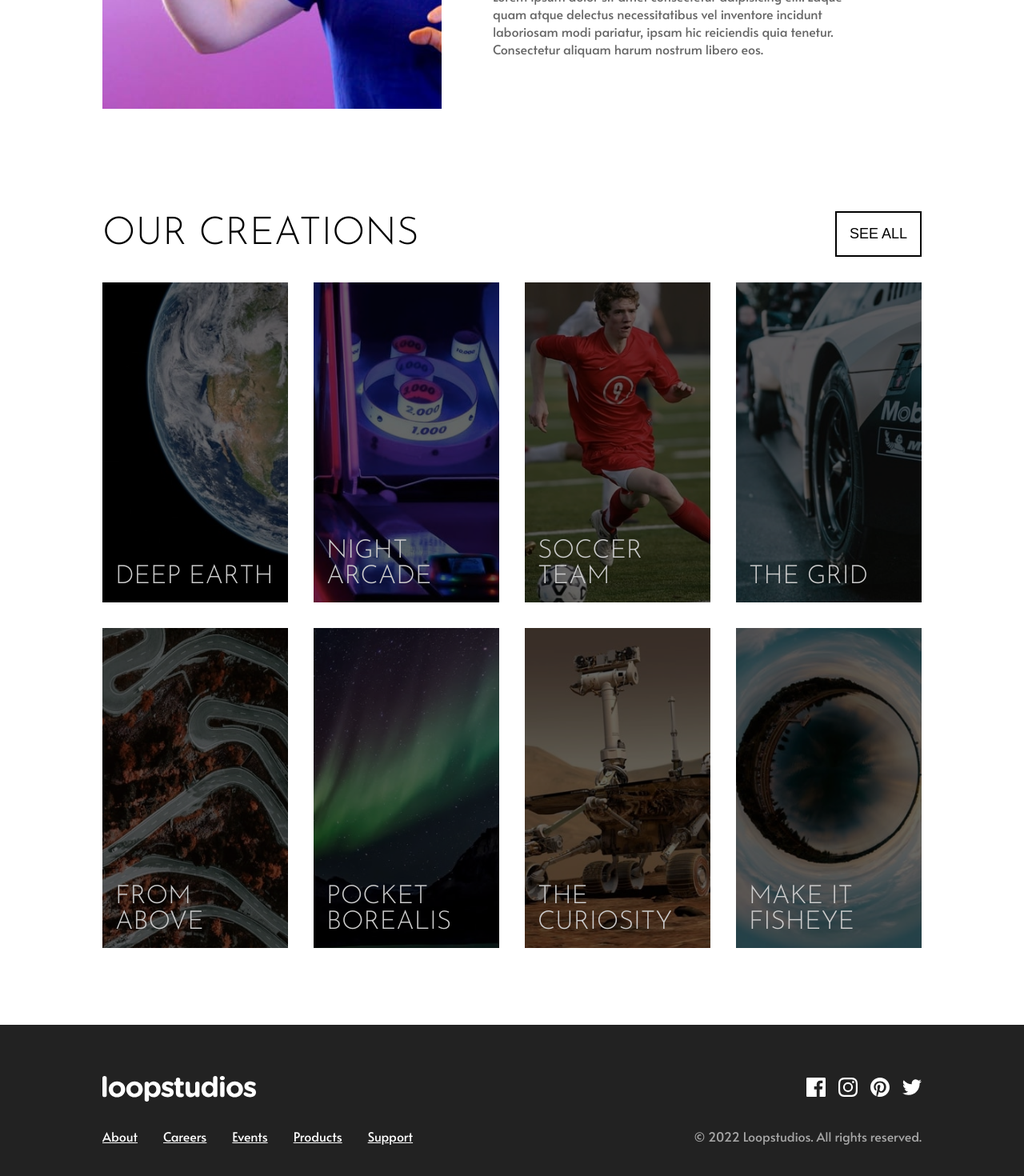
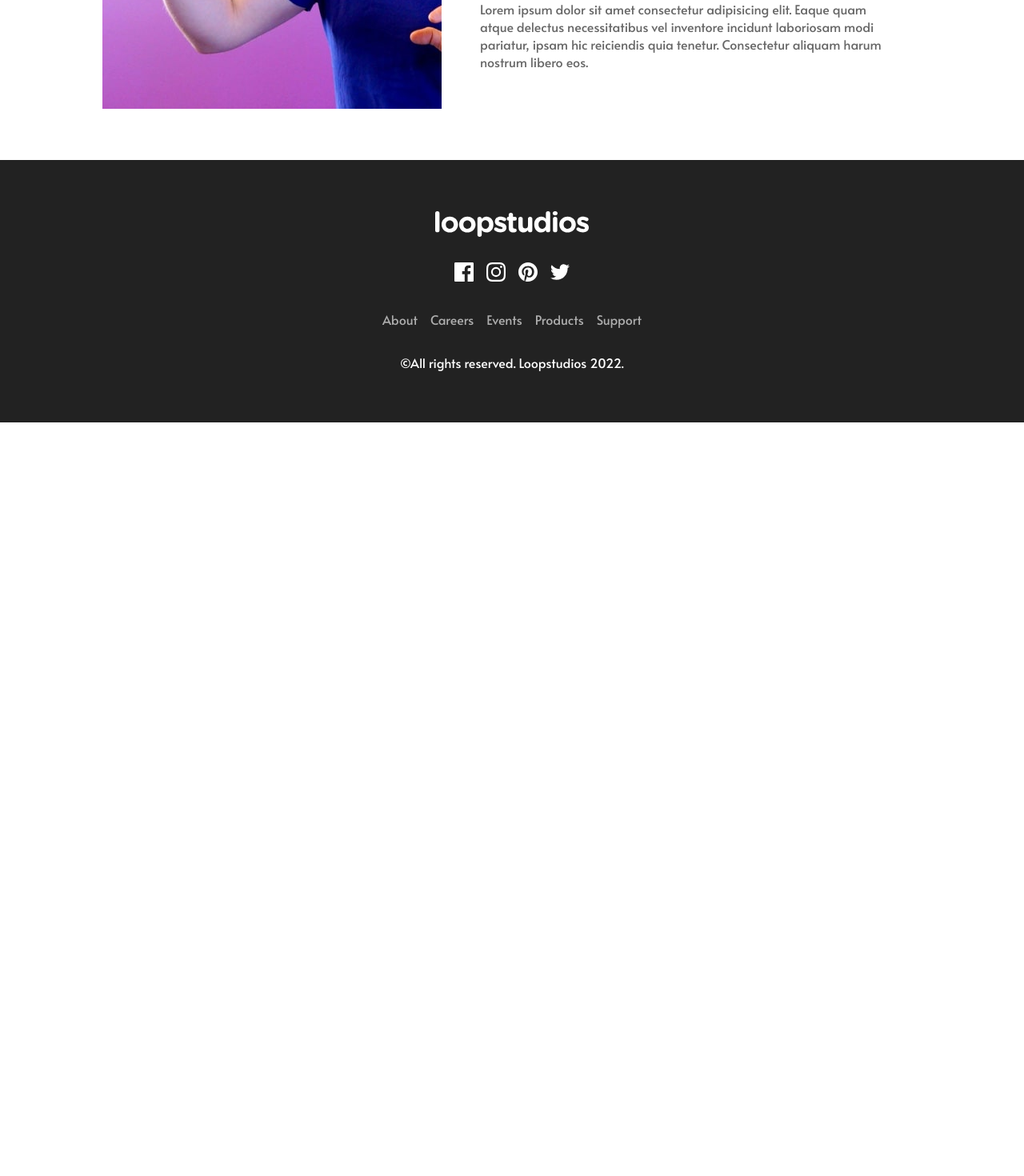
Before and after one commit to m4zeboy/loopstudios-landing-page, a React (Vite) app: page / in a window 1280 px wide. Shown: the part 1078-2548 px from the top of the page at 80% size. After the commit the page ends 1606 px from the top, so only its background shows below. Built offline with nearby package versions, Linux system fonts and the light colour scheme.

Commit message:
second commit - refact

```diff
--- a/src/App.jsx
+++ b/src/App.jsx
@@ -6,114 +6,115 @@ import { DesktopOnly } from './components/DesktopOnly'
 import interactive from './assets/images/mobile/image-interactive.jpg'
 import creations from './services/creations.json'
 import { Footer } from './components/Footer'
+import { Interactive } from './components/Interactive'
 
-const SectionInteractive = () => {
-  return (
-    <section id="interactive">
-      <Container>
-        <DesktopOnly>
-          <div
-            id="interactive-desktop-section"
-            style={{
-              background: `url(${interactive}) left top/contain no-repeat`,
-              height: '500px',
-            }}
-          >
-            <div
-              className="interactive-text"
-              style={{
-                maxWidth: '600px',
-                padding: '4rem',
-              }}
-            >
-              <h2>The Leader in Interactive VR</h2>
-              <p>
-                Lorem ipsum dolor sit amet consectetur adipisicing elit. Eaque
-                quam atque delectus necessitatibus vel inventore incidunt
-                laboriosam modi pariatur, ipsam hic reiciendis quia tenetur.
-                Consectetur aliquam harum nostrum libero eos.
-              </p>
-            </div>
-          </div>
-        </DesktopOnly>
-        <MobileOnly>
-          <img src={interactive} alt="" width="100%" />
-          <div
-            className="interactive-text"
-            style={{
-              textAlign: 'center',
-              marginTop: '2rem',
-            }}
-          >
-            <h2>The Leader in Interactive VR</h2>
-            <p>
-              Lorem ipsum dolor sit amet consectetur adipisicing elit. Eaque
-              quam atque delectus necessitatibus vel inventore incidunt
-              laboriosam modi pariatur, ipsam hic reiciendis quia tenetur.
-              Consectetur aliquam harum nostrum libero eos.
-            </p>
-          </div>
-        </MobileOnly>
-      </Container>
-    </section>
-  )
-}
+// const SectionInteractive = () => {
+//   return (
+//     <section id="interactive">
+//       <Container>
+//         <DesktopOnly>
+//           <div
+//             id="interactive-desktop-section"
+//             style={{
+//               background: `url(${interactive}) left top/contain no-repeat`,
+//               height: '500px',
+//             }}
+//           >
+//             <div
+//               className="interactive-text"
+//               style={{
+//                 maxWidth: '600px',
+//                 padding: '4rem',
+//               }}
+//             >
+//               <h2>The Leader in Interactive VR</h2>
+//               <p>
+//                 Lorem ipsum dolor sit amet consectetur adipisicing elit. Eaque
+//                 quam atque delectus necessitatibus vel inventore incidunt
+//                 laboriosam modi pariatur, ipsam hic reiciendis quia tenetur.
+//                 Consectetur aliquam harum nostrum libero eos.
+//               </p>
+//             </div>
+//           </div>
+//         </DesktopOnly>
+//         <MobileOnly>
+//           <img src={interactive} alt="" width="100%" />
+//           <div
+//             className="interactive-text"
+//             style={{
+//               textAlign: 'center',
+//               marginTop: '2rem',
+//             }}
+//           >
+//             <h2>The Leader in Interactive VR</h2>
+//             <p>
+//               Lorem ipsum dolor sit amet consectetur adipisicing elit. Eaque
+//               quam atque delectus necessitatibus vel inventore incidunt
+//               laboriosam modi pariatur, ipsam hic reiciendis quia tenetur.
+//               Consectetur aliquam harum nostrum libero eos.
+//             </p>
+//           </div>
+//         </MobileOnly>
+//       </Container>
+//     </section>
+//   )
+// }
 
-const SectioOurCreations = () => {
-  return (
-    <section id="our-creations">
-      <Container>
-        <MobileOnly>
-          <header className="section-header">
-            <h2>OUR CREATIONS</h2>
-          </header>
-          <main className="section-main">
-            <ul>
-              {creations.map((creation,index) => {
-                return (
-                  <li key={index}
-                    style={{
-                      background: `url('${creation.image.mobile}') center top/cover no-repeat`,
-                    }}
-                  >
-                    <h3>{creation.title}</h3>
-                  </li>
-                )
-              })}
-            </ul>
-          </main>
-          <footer className="section-footer">
-            <button>SEE ALL</button>
-          </footer>
-        </MobileOnly>
-        <DesktopOnly>
-          <div id="our-creations-desktop-section">
-            <header className="section-header">
-              <h2>OUR CREATIONS</h2>
-              <button>SEE ALL</button>
-            </header>
-            <main className="section-main">
-              <ul>
-                {creations.map((creation,index) => {
-                  return (
-                    <li key={index}
-                      style={{
-                        background: `url('${creation.image.desktop}') center top/cover no-repeat`,
-                      }}
-                    >
-                      <h3>{creation.title}</h3>
-                    </li>
-                  )
-                })}
-              </ul>
-            </main>
-            <footer className="section-footer"></footer>
-          </div>
-        </DesktopOnly>
-      </Container>
-    </section>
-  )
-}
+// const SectioOurCreations = () => {
+//   return (
+//     <section id="our-creations">
+//       <Container>
+//         <MobileOnly>
+//           <header className="section-header">
+//             <h2>OUR CREATIONS</h2>
+//           </header>
+//           <main className="section-main">
+//             <ul>
+//               {creations.map((creation,index) => {
+//                 return (
+//                   <li key={index}
+//                     style={{
+//                       background: `url('${creation.image.mobile}') center top/cover no-repeat`,
+//                     }}
+//                   >
+//                     <h3>{creation.title}</h3>
+//                   </li>
+//                 )
+//               })}
+//             </ul>
+//           </main>
+//           <footer className="section-footer">
+//             <button>SEE ALL</button>
+//           </footer>
+//         </MobileOnly>
+//         <DesktopOnly>
+//           <div id="our-creations-desktop-section">
+//             <header className="section-header">
+//               <h2>OUR CREATIONS</h2>
+//               <button>SEE ALL</button>
+//             </header>
+//             <main className="section-main">
+//               <ul>
+//                 {creations.map((creation,index) => {
+//                   return (
+//                     <li key={index}
+//                       style={{
+//                         background: `url('${creation.image.desktop}') center top/cover no-repeat`,
+//                       }}
+//                     >
+//                       <h3>{creation.title}</h3>
+//                     </li>
+//                   )
+//                 })}
+//               </ul>
+//             </main>
+//             <footer className="section-footer"></footer>
+//           </div>
+//         </DesktopOnly>
+//       </Container>
+//     </section>
+//   )
+// }
 
 function App() {
   console.log(interactive)
@@ -121,8 +122,7 @@ function App() {
     <div className="App">
       <Hero />
       <main>
-        <SectionInteractive></SectionInteractive>
-        <SectioOurCreations></SectioOurCreations>
+        <Interactive/>
       </main>
       <Footer/>
     </div>
--- a/src/components/Footer/index.jsx
+++ b/src/components/Footer/index.jsx
@@ -1,97 +1,98 @@
 import React from 'react'
 import { Container } from '../Container'
+import logo from '../../assets/images/logo.svg'
+import './style.scss'
 
-import logo from '../../assets/images/logo.svg'
-import facebook from '../../assets/images/icon-facebook.svg'
-import instagram from '../../assets/images/icon-instagram.svg'
-import pinterest from '../../assets/images/icon-pinterest.svg'
-import twitter from '../../assets/images/icon-twitter.svg'
-import './style.scss'
-import { DesktopOnly } from '../DesktopOnly'
-import { MobileOnly } from '../MobileOnly'
+const socialMediaIconsData = [
+  {
+    title: 'Facebook',
+    src: 'src/assets/images/icon-facebook.svg',
+  },
+  {
+    title: 'Instagram',
+    src: 'src/assets/images/icon-instagram.svg',
+  },
+  {
+    title: 'Pinterest',
+    src: 'src/assets/images/icon-pinterest.svg',
+  },
+  {
+    title: 'Twitter',
+    src: 'src/assets/images/icon-twitter.svg',
+  },
+]
+
+const paginationData = [
+  {
+    title: 'About',
+    href: '#',
+  },
+  {
+    title: 'Careers',
+    href: '#',
+  },
+  {
+    title: 'Events',
+    href: '#',
+  },
+  {
+    title: 'Products',
+    href: '#',
+  },
+  {
+    title: 'Support',
+    href: '#',
+  },
+]
+
+const SocialMedia = ({ data }) => {
+  return (
+    <Container className="social-media">
+      <ul>
+        {data.map((icon) => {
+          return (
+            <li>
+              <a href="#">
+                <img
+                  src={icon.src}
+                  alt={icon.title + ' icon'}
+                  title={icon.title + ' icon'}
+                />
+              </a>
+            </li>
+          )
+        })}
+      </ul>
+    </Container>
+  )
+}
+
+const NavFooter = ({ data }) => {
+  return (
+    <nav className="nav-footer">
+      <ul>
+        {data.map((page) => {
+          return (
+            <li>
+              <a href={page.href}>{page.title}</a>
+            </li>
+          )
+        })}
+      </ul>
+    </nav>
+  )
+}
 
 export function Footer() {
   return (
     <footer className="app-footer">
       <Container>
-        <DesktopOnly>
-          <header className="footer-header">
-            <img src={logo} alt="" />
-            <ul>
-              <li>
-                <img src={facebook} alt="" />
-              </li>
-              <li>
-                <img src={instagram} alt="" />
-              </li>
-              <li>
-                <img src={pinterest} alt="" />
-              </li>
-              <li>
-                <img src={twitter} alt="" />
-              </li>
-            </ul>
-          </header>
-          <footer className="footer-footer">
-            <nav className="nav-footer">
-              <ul>
-                <li>
-                  <a href="#">About</a>
-                </li>
-                <li>
-                  <a href="#">Careers</a>
-                </li>
-                <li>
-                  <a href="#">Events</a>
-                </li>
-                <li>
-                  <a href="#">Products</a>
-                </li>
-                <li>
-                  <a href="#">Support</a>
-                </li>
-              </ul>
-            </nav>
-            <p>&copy; 2022 Loopstudios. All rights reserved.</p>
-          </footer>
-        </DesktopOnly>
-        <MobileOnly>
-          <div id="mobile-footer">
-            <img src={logo} alt="" />
-            <ul>
-              <li>
-                <img src={facebook} alt="" />
-              </li>
-              <li>
-                <img src={instagram} alt="" />
-              </li>
-              <li>
-                <img src={pinterest} alt="" />
-              </li>
-              <li>
-                <img src={twitter} alt="" />
-              </li>
-            </ul>
-            <ul>
-              <li>
-                <a href="#">About</a>
-              </li>
-              <li>
-                <a href="#">Careers</a>
-              </li>
-              <li>
-                <a href="#">Events</a>
-              </li>
-              <li>
-                <a href="#">Products</a>
-              </li>
-              <li>
-                <a href="#">Support</a>
-              </li>
-            </ul>
-            <p>&copy; 2022 Loopstudios. All rights reserved.</p>
-          </div>
-        </MobileOnly>
+        <div className="content-footer">
+          <img src={logo} alt="Loopstudios logo" />
+          <SocialMedia data={socialMediaIconsData} />
+          <NavFooter data={paginationData} />
+          <p>&copy;All rights reserved. Loopstudios 2022.</p>
+        </div>
       </Container>
     </footer>
   )
--- a/src/components/Footer/style.scss
+++ b/src/components/Footer/style.scss
@@ -2,43 +2,36 @@ footer.app-footer {
   font-family: 'Alata', sans-serif;
   background-color: #222;
   padding: 4rem 0;
-  a, p {
-    color: white;
+  .content-footer {
+    display: flex;
+    flex-direction: column;
+    align-items: center;
+    gap: 2rem;
   }
   p {
-    opacity: .6;
-  }
-  header.footer-header {
-    margin-bottom: 2rem;
-  }
-  header.footer-header,
-  header.footer-header ul,
-  footer.footer-footer {
-    display: flex;
-    justify-content: space-between;
-    align-items: center;
-    gap: 1rem;
-  }
-
-  footer.footer-footer {
-    nav.nav-footer ul {
-      gap: 2rem;
-      display: flex;
-      justify-content: space-between;
-      align-items: center;
-
-    }
-
-
+    color: white;
   }
 }
 
-#mobile-footer, #mobile-footer ul{
-  display: flex;
-  flex-direction: column;
-  align-items: center;
-  justify-content: center;
-  text-align: center;
-  gap: 1rem;
+.social-media {
+  width: 100%;
+  ul {
+    display: flex;
+    align-items: center;
+    justify-content: center;
+    gap: 1rem;
+  }
+}
 
+.nav-footer {
+  ul {
+    display: flex;
+    gap: 1rem;
+    li {
+      a {
+        color: #aeaeae;
+        text-decoration: none;
+      }
+    }
+  }
 }
--- /dev/null
+++ b/src/components/Interactive/index.jsx
@@ -0,0 +1,53 @@
+import React from 'react'
+import { Container } from '../Container'
+import interactive from '../../assets/images/desktop/image-interactive.jpg'
+import { DesktopOnly } from '../DesktopOnly'
+import { MobileOnly } from '../MobileOnly'
+import './style.scss'
+
+export function Interactive() {
+  return (
+    <section>
+      <Container>
+        <DesktopOnly>
+          <div
+            className="interactive-desktop-content"
+            style={{
+              background: `url(${interactive}) left top/contain no-repeat`,
+              height: '500px',
+            }}
+          >
+            <div
+              className="interactive-text"
+              style={{
+                maxWidth: '600px',
+              }}
+            >
+              <h2>The Leader in Interactive VR</h2>
+              <p>
+                Lorem ipsum dolor sit amet consectetur adipisicing elit. Eaque
+                quam atque delectus necessitatibus vel inventore incidunt
+                laboriosam modi pariatur, ipsam hic reiciendis quia tenetur.
+                Consectetur aliquam harum nostrum libero eos.
+              </p>
+            </div>
+          </div>
+        </DesktopOnly>
+        <MobileOnly>
+          <div className="interactive-mobile-content">
+            <img src={interactive} alt="" />
+            <div className="interactive-text">
+              <h2>The Leader in Interactive VR</h2>
+              <p>
+                Lorem ipsum dolor sit amet consectetur adipisicing elit. Eaque
+                quam atque delectus necessitatibus vel inventore incidunt
+                laboriosam modi pariatur, ipsam hic reiciendis quia tenetur.
+                Consectetur aliquam harum nostrum libero eos.
+              </p>
+            </div>
+          </div>
+        </MobileOnly>
+      </Container>
+    </section>
+  )
+}
--- /dev/null
+++ b/src/components/Interactive/style.scss
@@ -0,0 +1,23 @@
+.interactive-desktop-content {
+  display: flex;
+  align-items: flex-end;
+  justify-content: end;
+  .interactive-text {
+    padding: 3rem;
+    background-color: white;
+  }
+}
+
+.interactive-mobile-content {
+  flex-direction: column;
+  align-items: center;
+  justify-content: space-between;
+  img {
+    width: 100%;
+  }
+  .interactive-text {
+    margin-top: 2rem;
+    background-color: white;
+    text-align: center;
+  }
+}
--- a/src/main.scss
+++ b/src/main.scss
@@ -33,101 +33,3 @@ ul {
 section {
   padding: 4rem 0;
 }
-
-#interactive-desktop-section {
-  display: flex;
-  align-items: flex-end;
-  justify-content: end;
-}
-
-.interactive-text {
-  background-color: white;
-
-  h2 {
-    margin-bottom: 2rem;
-  }
-}
-
-#our-creations {
-  header {
-    margin-bottom: 2rem;
-    text-align: center;
-  }
-
-  main {
-    ul {
-      display: flex;
-      flex-direction: column;
-      gap: 2rem;
-      margin-bottom: 2rem;
-
-      li {
-        display: flex;
-        align-items: flex-end;
-        position: relative;
-        height: 200px;
-        padding: 2rem;
-        &::after {
-          content: '';
-          position: absolute;
-          width: 100%;
-          height: 100%;
-          background-color: rgba(0, 0, 0, 0.50);
-          top: 0;
-          left: 0;
-        }
-
-        filter: brightness(80%);
-
-        h3 {
-          color: white;
-          font-size: 2rem;
-          width: 10ch;
-          font-weight: 400;
-          z-index: 2;
-        }
-      }
-    }
-  }
-  footer {
-    display: flex;
-    align-items: center;
-    justify-content: center;
-  }
-  button {
-    padding: 1rem;
-    font-size: 18px;
-    background: none;
-    border: none;
-    border: 2px solid black;
-    transition: ease-in .15s;
-    cursor: pointer;
-    &:hover {
-      background-color: black;
-      color: white;
-    }
-  }
-}
-
-#our-creations-desktop-section {
-  header {
-    display: flex;
-    align-items: center;
-    justify-content: space-between;
-  }
-
-  main {
-    ul {
-      display: grid;
-      grid-template-columns: repeat(4, 1fr);
-
-      li {
-        padding: 1rem;
-        height: 400px;
-        align-items: flex-end;
-      }
-    }
-  }
-
-
-}
```
